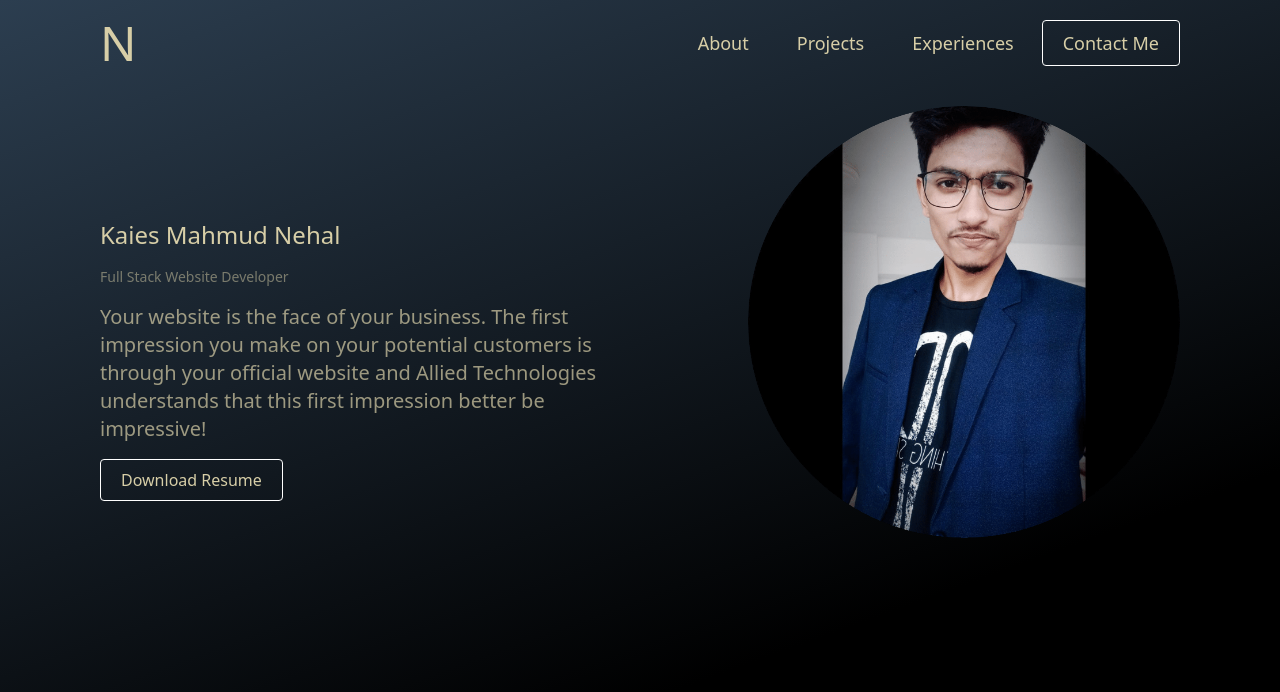
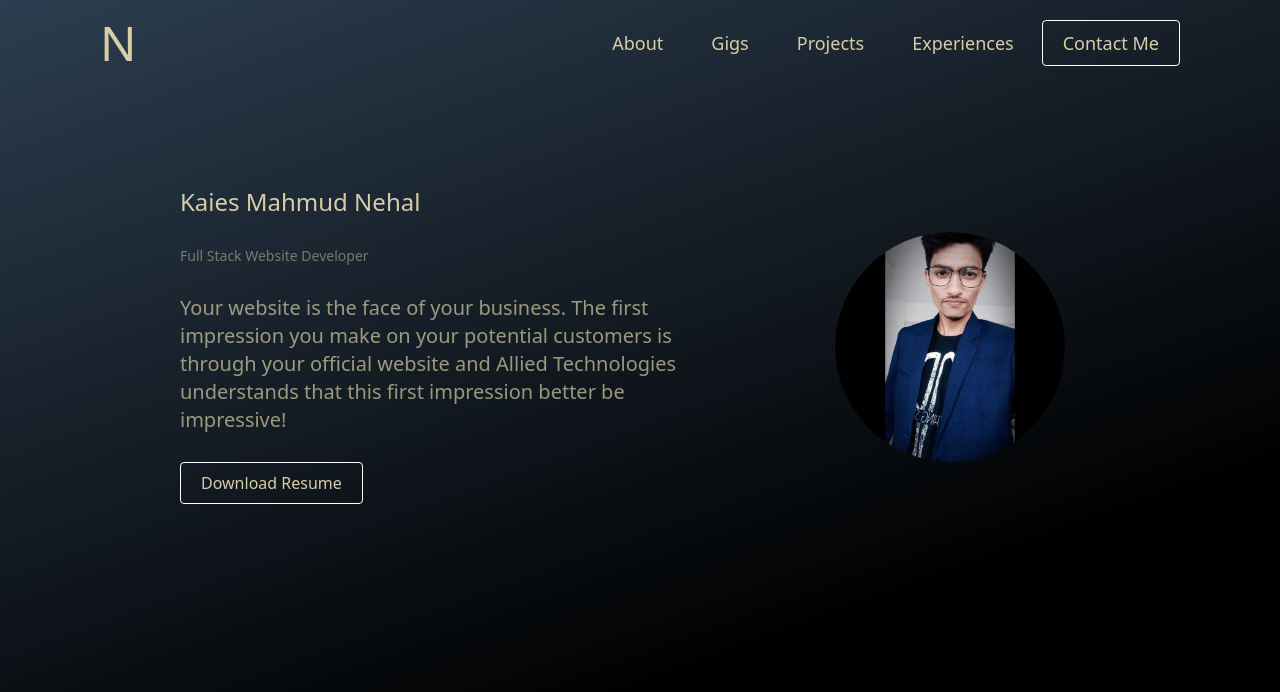
Before and after one commit to kaiesmahmud/nehal-portfolio, a React (Create React App) app: page / in a window 1280 px wide. Shown: the top 692 px of the page. Built offline with nearby package versions, Linux system fonts and the light colour scheme.

Commit message:
home page edited

```diff
--- a/src/App.css
+++ b/src/App.css
@@ -1,6 +1,4 @@
 .App{
-       background-color: #2C3E50;
-        background-image: linear-gradient(160deg, #2C3E50 0%, #000000 74%);
         min-height: 100vh;
         box-sizing: border-box;
         margin: 0;
--- a/src/App.js
+++ b/src/App.js
@@ -1,7 +1,7 @@
 import React from 'react';
 
 //Pages
-import { About, ContactMe, Experience, Home, Projects } from './pages';
+import { About, ContactMe, Experience, Gigs, Home, Projects } from './pages';
 //Components
 import { Navbar } from './component';
 
@@ -15,6 +15,7 @@ function App() {
       <Routes>
         <Route path='/' element={<Home/>}/>
         <Route path='/about' element={<About/>}/>
+        <Route path='/gigs' element={<Gigs/>}/>
         <Route path='/projects' element={<Projects/>}/>
         <Route path='/experience' element={<Experience/>}/>
         <Route path='/contactme' element={<ContactMe/>}/>
--- a/src/component/Navbar.js
+++ b/src/component/Navbar.js
@@ -14,6 +14,9 @@ const Navbar = () => {
                 <div className='min-w-[300px] flex justify-evenly items-center gap-2'>
                     <NavLink to={'/about'} >
                         <div className='hover:bg-black transition-all ease-in px-5 py-2 rounded'>About</div>
+                    </NavLink>
+                    <NavLink to={'/gigs'} >
+                        <div className='hover:bg-black transition-all ease-in px-5 py-2 rounded'>Gigs</div>
                     </NavLink>
                     <NavLink to={'/projects'} >
                         <div className='hover:bg-black transition-all ease-in px-5 py-2 rounded'>Projects</div>
--- a/src/index.css
+++ b/src/index.css
@@ -2,14 +2,12 @@
 @tailwind components;
 @tailwind utilities;
 
-/* body {
-  font-family: -apple-system, BlinkMacSystemFont, 'Segoe UI', 'Roboto', 'Oxygen',
-    'Ubuntu', 'Cantarell', 'Fira Sans', 'Droid Sans', 'Helvetica Neue',
-    sans-serif;
-  -webkit-font-smoothing: antialiased;
-  -moz-osx-font-smoothing: grayscale;
+body {
+  background-color: #2C3E50;
+  background-image: linear-gradient(160deg, #2C3E50 0%, #000000 74%);
+
 }
-
+/*
 code {
   font-family: source-code-pro, Menlo, Monaco, Consolas, 'Courier New',
     monospace;
--- /dev/null
+++ b/src/pages/Gigs.js
@@ -0,0 +1,11 @@
+import React from 'react';
+
+const Gigs = () => {
+    return (
+        <div>
+            gigs
+        </div>
+    );
+};
+
+export default Gigs;
--- a/src/pages/Home.js
+++ b/src/pages/Home.js
@@ -3,15 +3,15 @@ import React from 'react';
 const Home = () => {
     return (
         <>
-            <section className='mx-10 lg:mx-20 p-5 flex flex-col-reverse items-center lg:flex-row lg:justify-between '>
-                <div className='mt-20 mb-[100px] lg:mb-1 text-center lg:text-start lg:max-w-[50%] flex flex-col items-center lg:items-start gap-4'>
+            <section className='mx-10 lg:mx-20 my-20 p-5 flex flex-col-reverse items-center lg:flex-row lg:justify-between '>
+                <div className='mt-20 lg:mt-0 lg:ml-20 mb-[100px] lg:mb-1 text-center lg:text-start lg:max-w-[50%] flex flex-col items-center lg:items-start gap-7'>
                     <h1 className='text-2xl font-extralight'>Kaies Mahmud Nehal</h1>
                     <h3 className='text-sm opacity-50'>Full Stack Website Developer</h3>
                     <h4 className='text-xl opacity-70 '>Your website is the face of your business. The first impression you make on your potential customers is through your official website and Allied Technologies understands that this first impression better be impressive!</h4>
                     <a href='/' className='hover:bg-black transition-all ease-in px-5 py-2 rounded border border-white w-fit cursor-pointer'>Download Resume</a>
                 </div>
-                <div className='w-[100%] lg:max-w-[50%] flex justify-center lg:justify-end items-center'>
-                    <img src='nehal.png' alt='Kaies Mahmud Nehal' className='rounded-[50%] w-[50%] lg:w-[80%]'/>
+                <div className='w-[100%] lg:max-w-[50%] flex justify-center items-center '>
+                    <img src='nehal.png' alt='Kaies Mahmud Nehal' className='rounded-[50%] w-[50%] max-w-[500px]'/>
                 </div>
             </section>
         </>
--- a/src/pages/index.js
+++ b/src/pages/index.js
@@ -1,5 +1,6 @@
 export { default as Home } from './Home';
 export { default as About } from './About';
-export { default as ContactMe } from './ContactMe';
+export { default as Gigs } from './Gigs';
 export { default as Projects } from './Projects';
 export { default as Experience } from './Experience';
+export { default as ContactMe } from './ContactMe';
```
